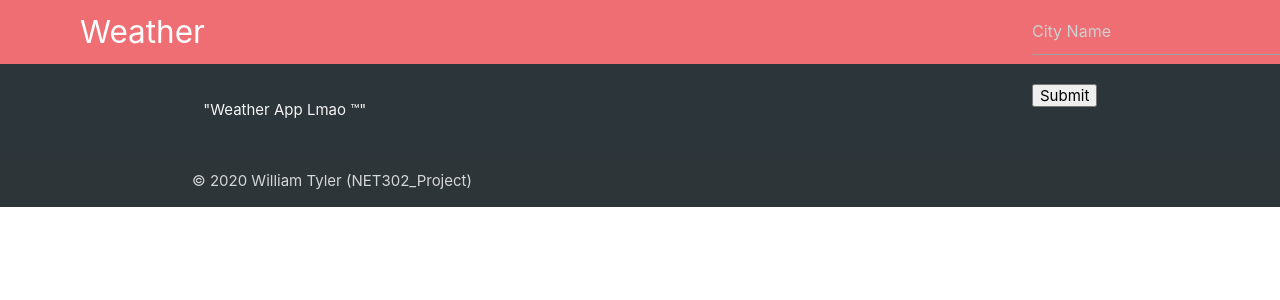
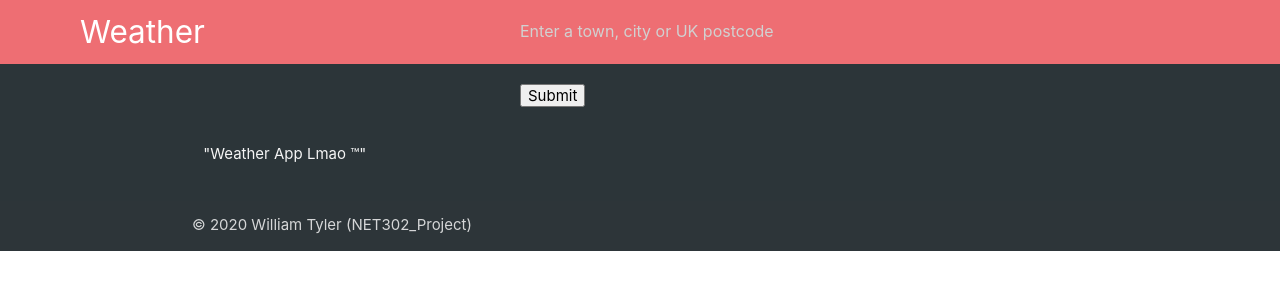
Before and after one commit to wtylerwork/NET302-Project, a PHP site: page / in a window 1280 px wide. Shown: the top 300 px of the page. Run offline with PHP 8.4, Linux system fonts and the light colour scheme; some libraries are stand-ins or nearby versions.

Commit message:
CSS Pos Change

```diff
--- a/index.php
+++ b/index.php
@@ -22,10 +22,10 @@
 				<a href="#" class="brand-logo" style="position:fixed; left:80px;">Weather</a>
 					<ul id="nav-mobile" class="right hide-on-med-and-down">
 						<div class="input-field col s3">
-							<li><input placeholder="City Name" name="cityName" id="customerName" type="text" class="validate" maxlength="50" required></li>
+							<input placeholder="Enter a town, city or UK postcode" name="cityName" id="customerName" type="text" maxlength="120" size="70">
 						</div>
 						<div class"input-field col s2">
-							<li><input placeholder="Submit" name="submit" id="submit" type="submit" class="button"></li>
+							<input placeholder="Submit" name="submit" id="submit" type="submit" class="button">
 						</div>
 				</ul>
 			</div>
```
